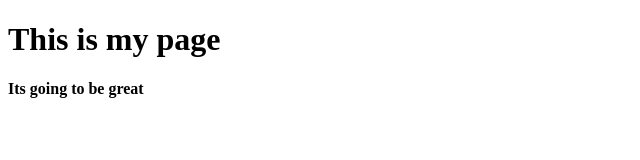
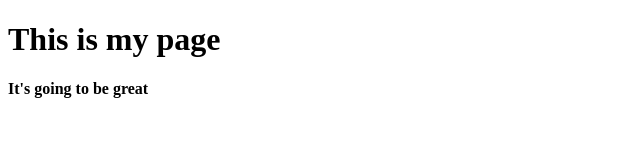
Before and after one commit to tomcat65/tomcat65.github.io, a plain HTML site: page index.htm in a window 1280 px wide. Shown: the full height of the page, 0-640 px from the left. Drawn offline with Linux system fonts and the light colour scheme.

Commit message:
Update index.htm

```diff
--- a/index.htm
+++ b/index.htm
@@ -6,6 +6,6 @@
 </head>
 
 <body>
-	<h1>This is my page </h1><b>Its going to be great</b>
+	<h1>This is my page </h1><b>It's going to be great</b>
 </body>
 </html>
```
